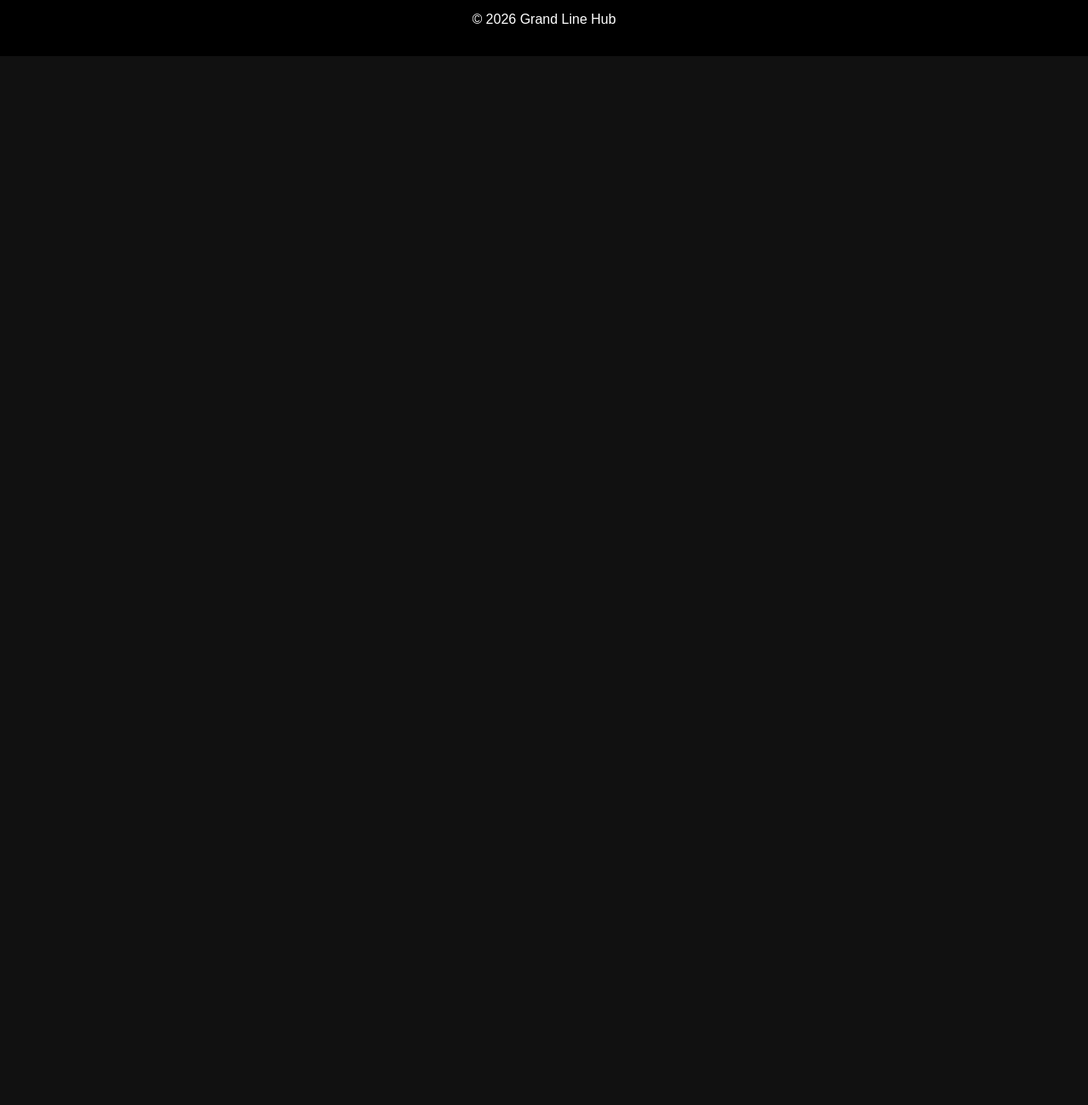
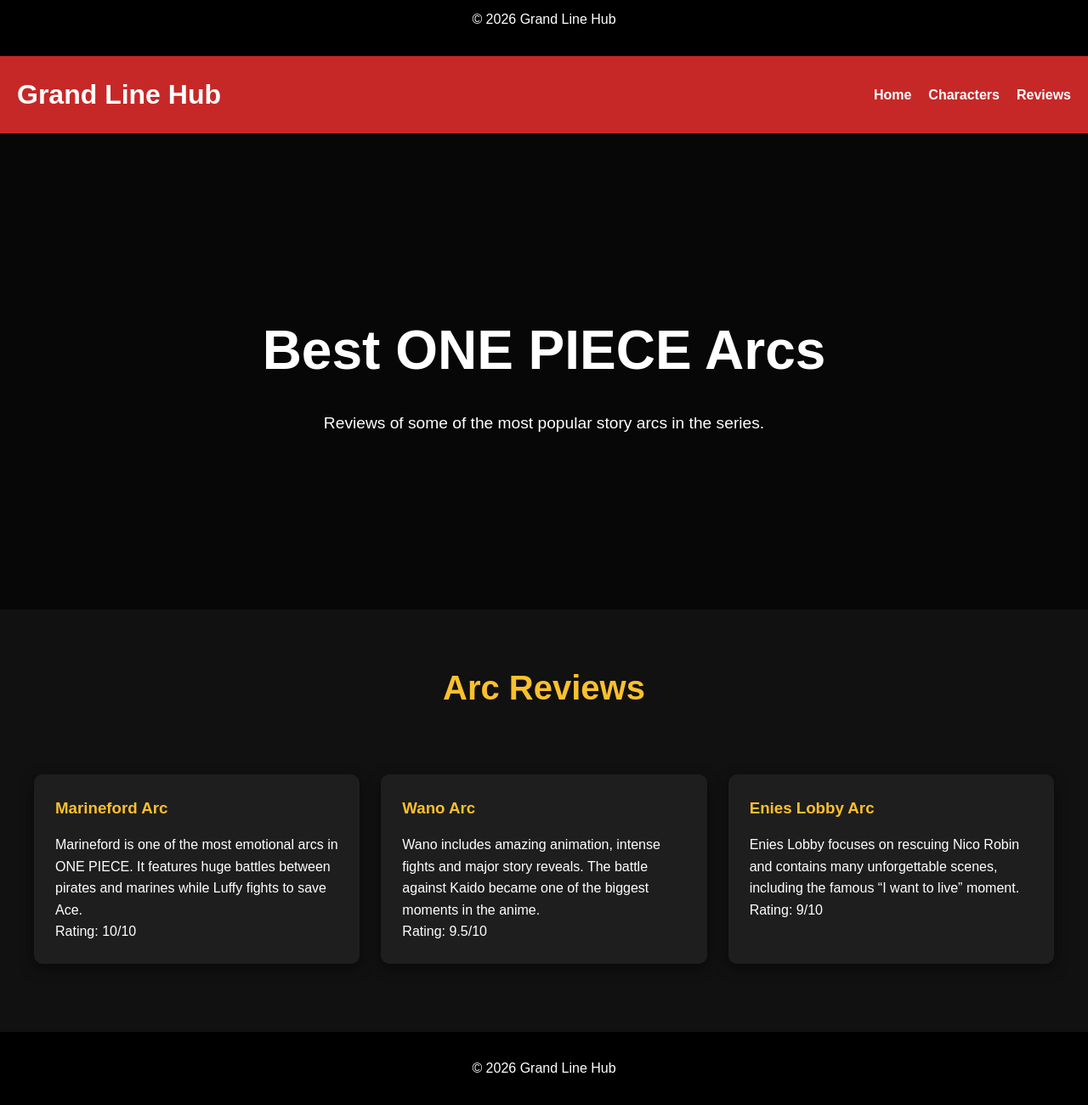
Before and after one commit to 9963345/Web-Design-1, a plain HTML site: page index.html in a window 1280 px wide. Shown: the part 2233-3533 px from the top of the page at 85% size. Before the commit the page ends 2299 px from the top, so only its background shows below. Drawn offline with Linux system fonts and the light colour scheme.

Commit message:
Update index.html

```diff
--- a/index.html
+++ b/index.html
@@ -224,4 +224,128 @@
 
 </footer>
 
+</body><!DOCTYPE html>
+<html lang="en">
+
+<head>
+
+    <meta charset="UTF-8">
+
+    <meta name="viewport"
+    content="width=device-width, initial-scale=1.0">
+
+    <title>Grand Line Hub | Reviews</title>
+
+    <link rel="stylesheet" href="style.css">
+
+</head>
+
+<body>
+
+<header>
+
+    <h1>Grand Line Hub</h1>
+
+    <nav aria-label="Main Navigation">
+
+        <a href="index.html">Home</a>
+        <a href="characters.html">Characters</a>
+        <a href="reviews.html">Reviews</a>
+
+    </nav>
+
+</header>
+
+<main>
+
+    <section class="hero">
+
+        <h2>
+            Best ONE PIECE Arcs
+        </h2>
+
+        <p>
+            Reviews of some of the most popular
+            story arcs in the series.
+        </p>
+
+    </section>
+
+    <section>
+
+        <h2 class="section-title">
+            Arc Reviews
+        </h2>
+
+        <div class="reviews">
+
+            <article class="review-box">
+
+                <h3>Marineford Arc</h3>
+
+                <p>
+                    Marineford is one of the most
+                    emotional arcs in ONE PIECE.
+                    It features huge battles between
+                    pirates and marines while Luffy
+                    fights to save Ace.
+                </p>
+
+                <p>
+                    Rating: 10/10
+                </p>
+
+            </article>
+
+            <article class="review-box">
+
+                <h3>Wano Arc</h3>
+
+                <p>
+                    Wano includes amazing animation,
+                    intense fights and major story
+                    reveals. The battle against Kaido
+                    became one of the biggest moments
+                    in the anime.
+                </p>
+
+                <p>
+                    Rating: 9.5/10
+                </p>
+
+            </article>
+
+            <article class="review-box">
+
+                <h3>Enies Lobby Arc</h3>
+
+                <p>
+                    Enies Lobby focuses on rescuing
+                    Nico Robin and contains many
+                    unforgettable scenes, including
+                    the famous “I want to live” moment.
+                </p>
+
+                <p>
+                    Rating: 9/10
+                </p>
+
+            </article>
+
+        </div>
+
+    </section>
+
+</main>
+
+<footer>
+
+    <p>
+        © 2026 Grand Line Hub
+    </p>
+
+</footer>
+
 </body>
+
+</html>
```
